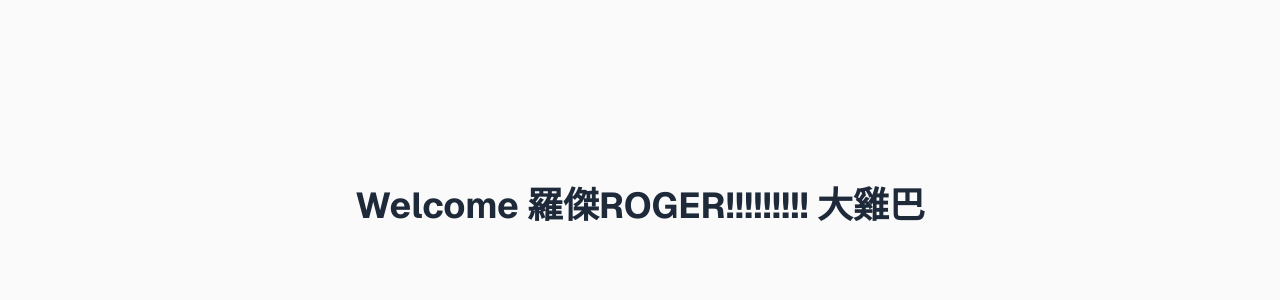
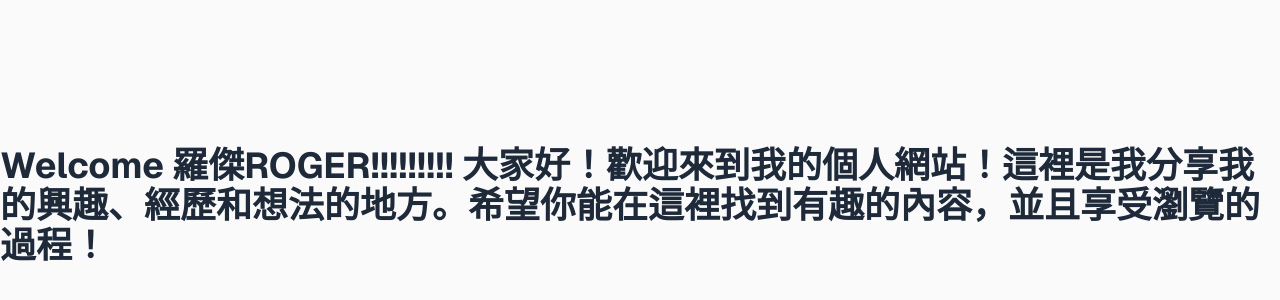
Before and after one commit to Yanlinww/trav-app, a Next.js app: page / in a window 1280 px wide. Shown: the part 194-494 px from the top of the page. Built offline with nearby package versions, Linux system fonts and the light colour scheme.

Commit message:
ROG靠北

```diff
--- a/app/page.tsx
+++ b/app/page.tsx
@@ -5,7 +5,7 @@ export default function Home() {
     <div className="flex flex-col flex-1 items-center justify-center bg-zinc-50 font-sans dark:bg-black">
       <h1 className="text-4xl font-bold text-gray-800 dark:text-gray-200">
         Welcome 羅傑ROGER!!!!!!!!!
-        大雞巴
+        大家好！歡迎來到我的個人網站！這裡是我分享我的興趣、經歷和想法的地方。希望你能在這裡找到有趣的內容，並且享受瀏覽的過程！
       </h1>
     </div>
   );
```
